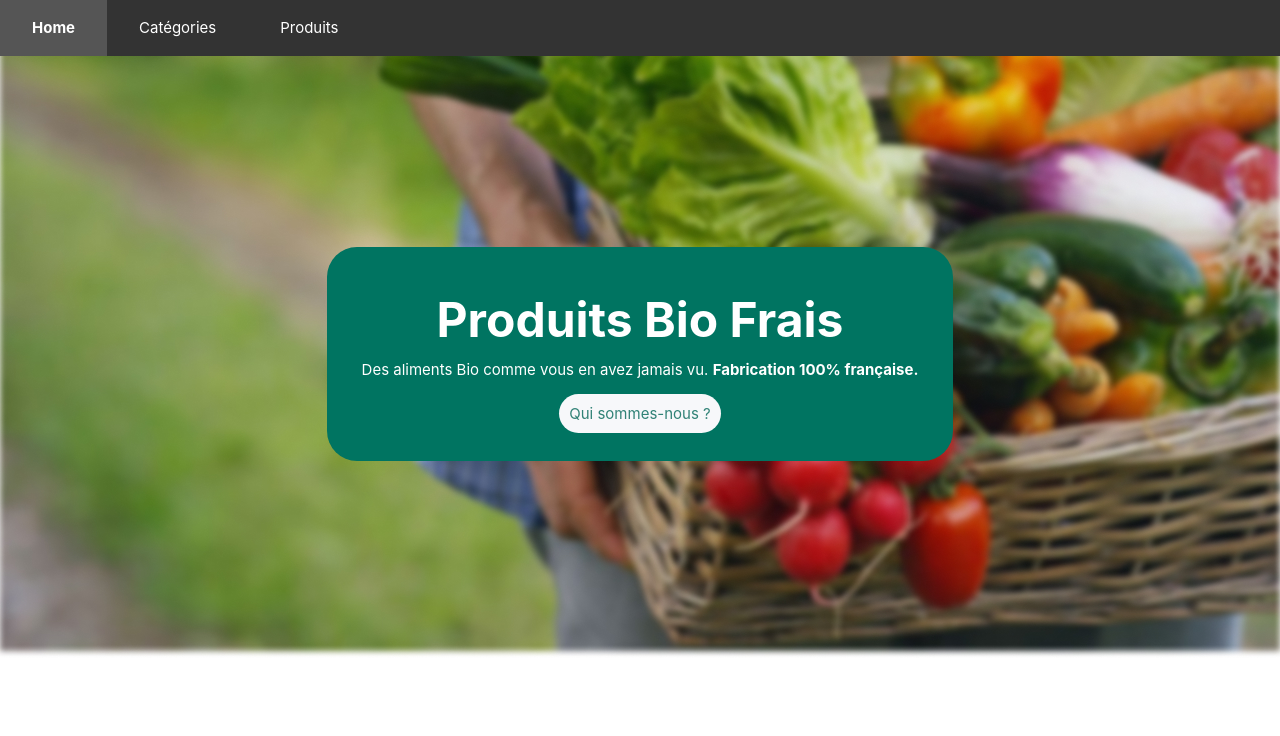
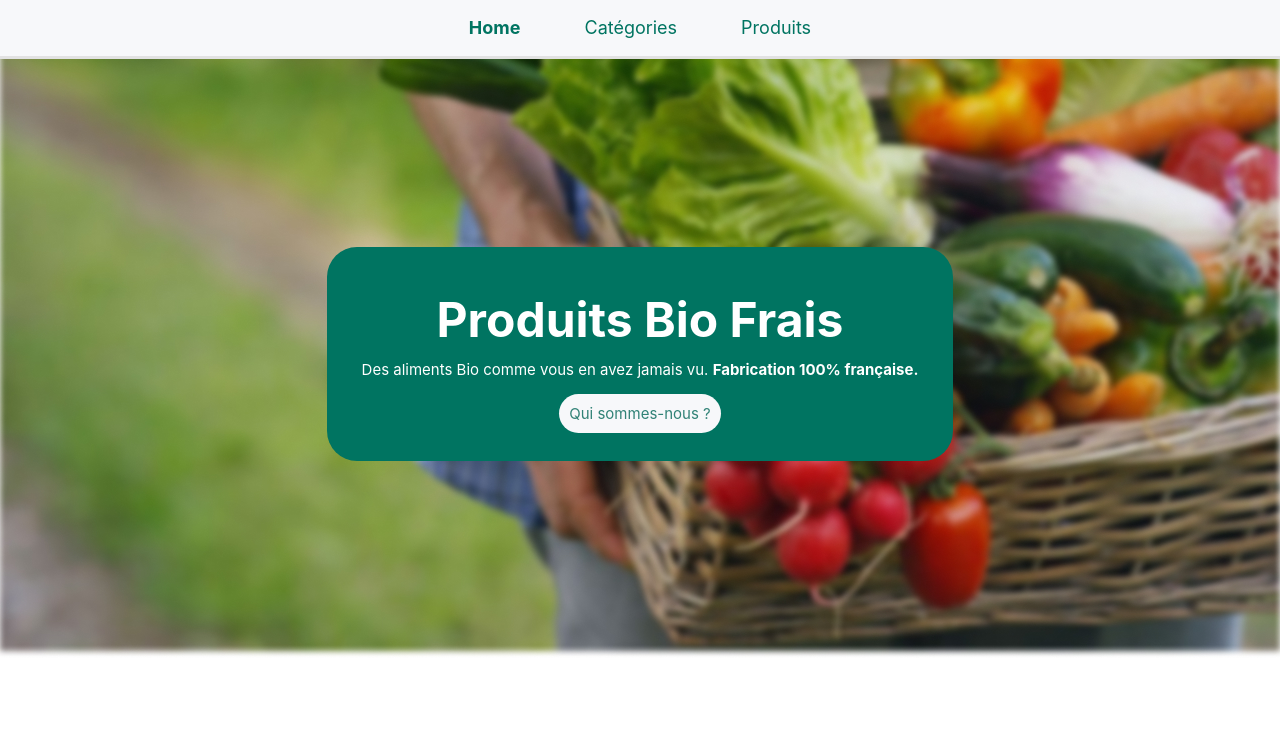
Before and after one commit to FelixMillon/Project_TS_Front, a Vue app in the folder food/: page / in a window 1280 px wide. Shown: the top 736 px of the page. Built offline with nearby package versions, Linux system fonts and the light colour scheme.

Commit message:
Modif Nav

```diff
--- a/food/src/App.vue
+++ b/food/src/App.vue
@@ -16,13 +16,14 @@ import { RouterLink, RouterView } from 'vue-router'
 
 <style scoped>
 header {
-  background-color: #333;
-  color: #fff;
+  background-color: #F7F8FA;
+  color: #007461;
   width: 100%;
   position: fixed;
   top: 0;
   left: 0;
   z-index: 1000;
+  border-bottom: solid #e2e2e2;
 }
 
 nav {
@@ -37,20 +38,24 @@ nav a {
   padding: 1rem 1.5rem;
   text-decoration: none;
   color: inherit;
+  font-size: 18px;
   transition: background-color 0.3s;
 }
 
 nav a.router-link-exact-active {
   font-weight: bold;
+
 }
 
 nav a:hover {
-  background-color: #555;
+  text-decoration: underline;
+  margin-bottom: 5px;
+  transition: 0.5;
 }
 
 @media (min-width: 1024px) {
   nav {
-    justify-content: flex-start;
+    justify-content: center;
   }
 
   nav a {
--- a/food/src/views/HomeView.vue
+++ b/food/src/views/HomeView.vue
@@ -95,7 +95,7 @@
       </div>
     </div>
   </article>
-</section>
+ </section>
   </main>
 </template>
 
```
Also changed, not shown: food/src/components/controllers/Card.vue (added).
